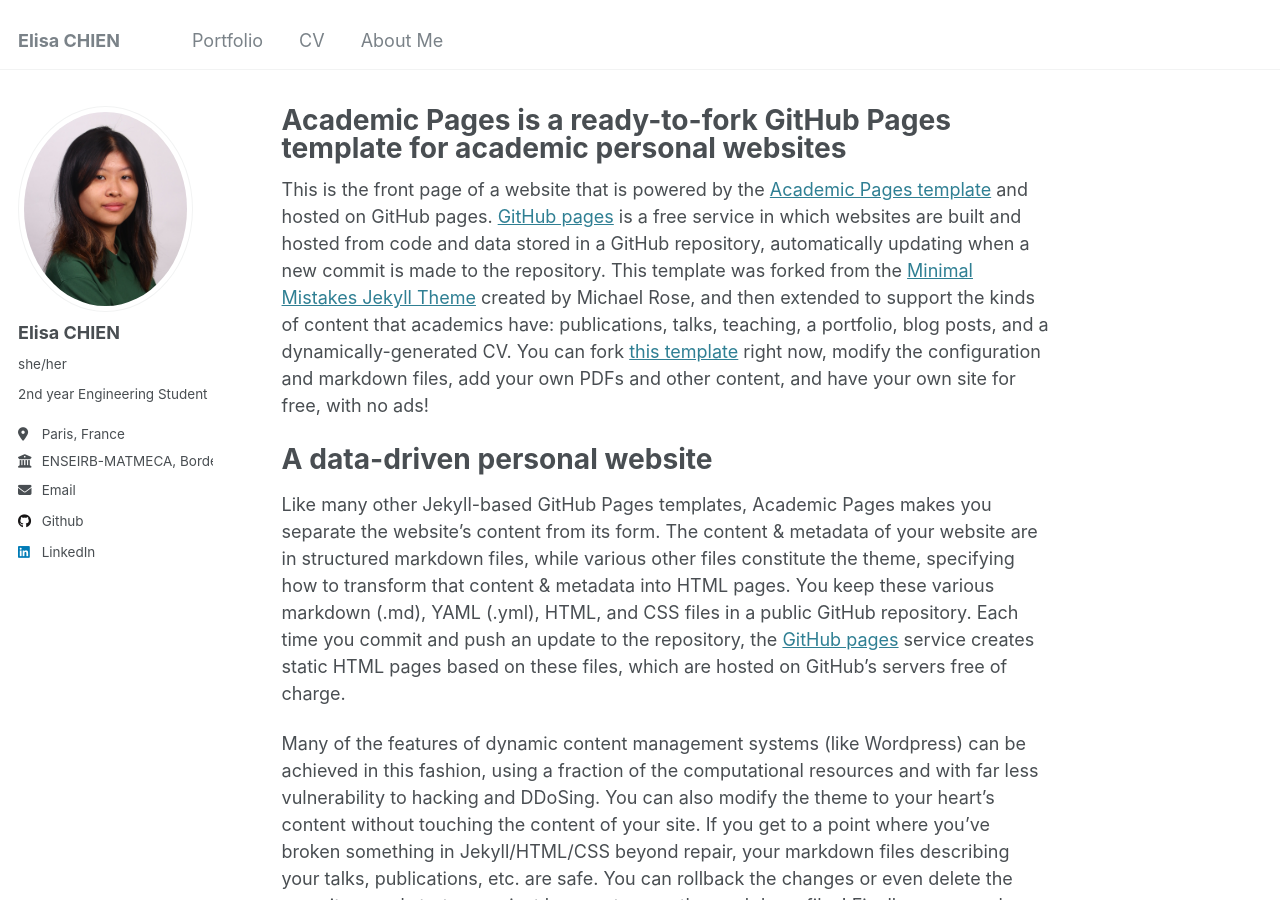
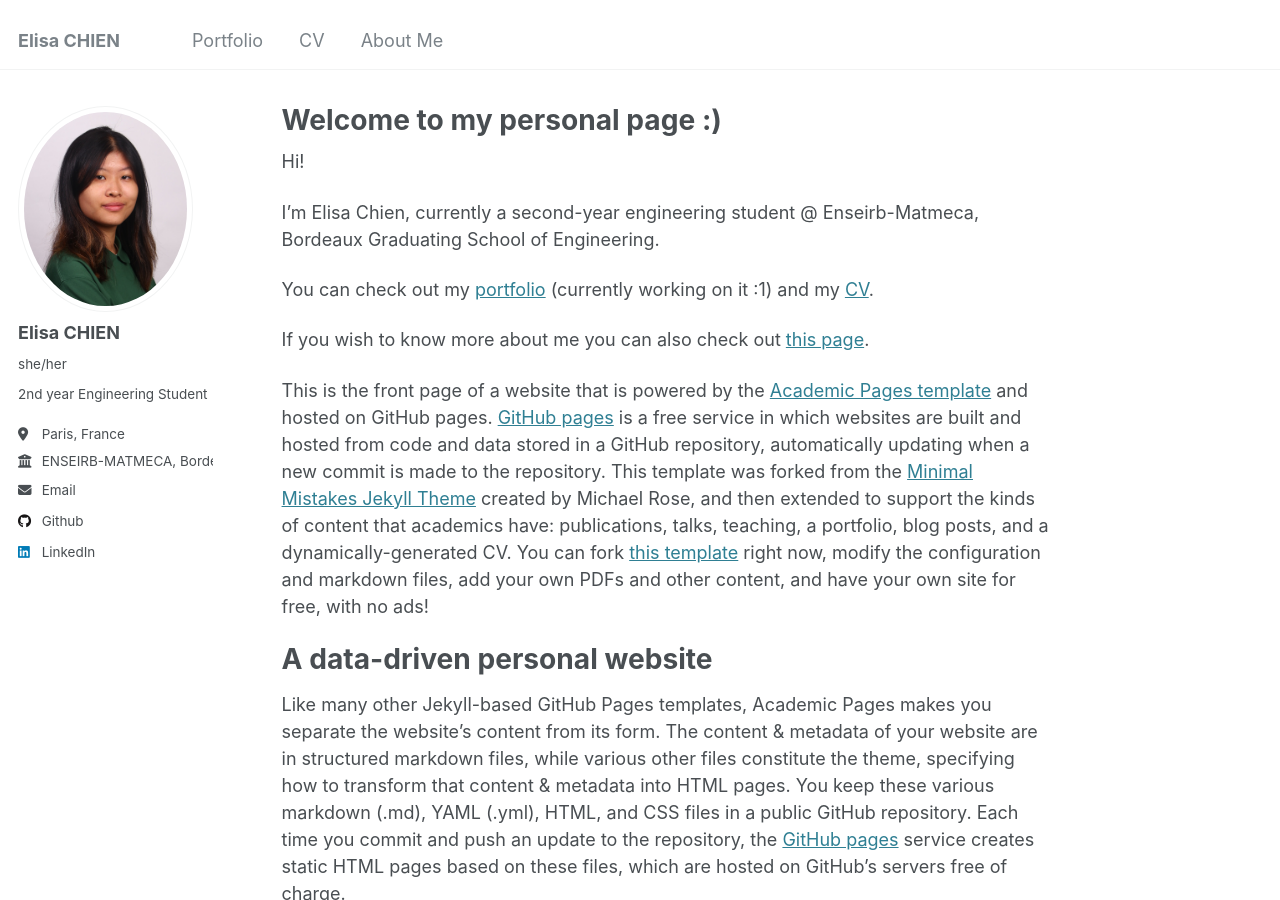
Before and after one commit to elisa943/elisa943.github.io, a Jekyll site: the page built from _pages/about.md, in a window 1280 px wide and 900 px high. Built offline with Jekyll 4.4.1, drawn with Linux system fonts in a browser that asks for light colours; some of the changed text lies outside the part shown.

Commit message:
Suppression des onglets inutiles + Ajout de textes

```diff
--- a/_config.yml
+++ b/_config.yml
@@ -10,8 +10,8 @@
 locale                   : "en-US"
 title                    : "Elisa CHIEN"
 title_separator          : "-"
-name                     : &name "Your Name"
-description              : &description "personal description"
+name                     : &name "Elisa Chien"
+description              : &description "description"
 url                      : https://elisa943.github.io # the base hostname & protocol for your site e.g. "https://[your GitHub username].github.io"
 baseurl                  : "" # the subpath of your site, e.g. "/blog"
 repository               : "elisa943/elisa943.github.io"
--- a/_pages/about.md
+++ b/_pages/about.md
@@ -1,11 +1,19 @@
 ---
 permalink: /
-title: "Academic Pages is a ready-to-fork GitHub Pages template for academic personal websites"
+title: "Welcome to my personal page :)"
 author_profile: true
 redirect_from:
   - /about/
   - /about.html
 ---
+
+Hi!
+
+I'm Elisa Chien, currently a second-year engineering student @ Enseirb-Matmeca, Bordeaux Graduating School of Engineering.
+
+You can check out my [portfolio](https://elisa943.github.io/portfolio/) (currently working on it :1) and my [CV](https://elisa943.github.io/cv/).
+
+If you wish to know more about me you can also check out [this page](https://elisa943.github.io/aboutme/).
 
 This is the front page of a website that is powered by the [Academic Pages template](https://github.com/academicpages/academicpages.github.io) and hosted on GitHub pages. [GitHub pages](https://pages.github.com) is a free service in which websites are built and hosted from code and data stored in a GitHub repository, automatically updating when a new commit is made to the repository. This template was forked from the [Minimal Mistakes Jekyll Theme](https://mmistakes.github.io/minimal-mistakes/) created by Michael Rose, and then extended to support the kinds of content that academics have: publications, talks, teaching, a portfolio, blog posts, and a dynamically-generated CV. You can fork [this template](https://github.com/academicpages/academicpages.github.io) right now, modify the configuration and markdown files, add your own PDFs and other content, and have your own site for free, with no ads!
 
```
Also changed, not shown: _data/navigation.yml (+0 -14 lines), _pages/cv.md (+3 -0 lines).
